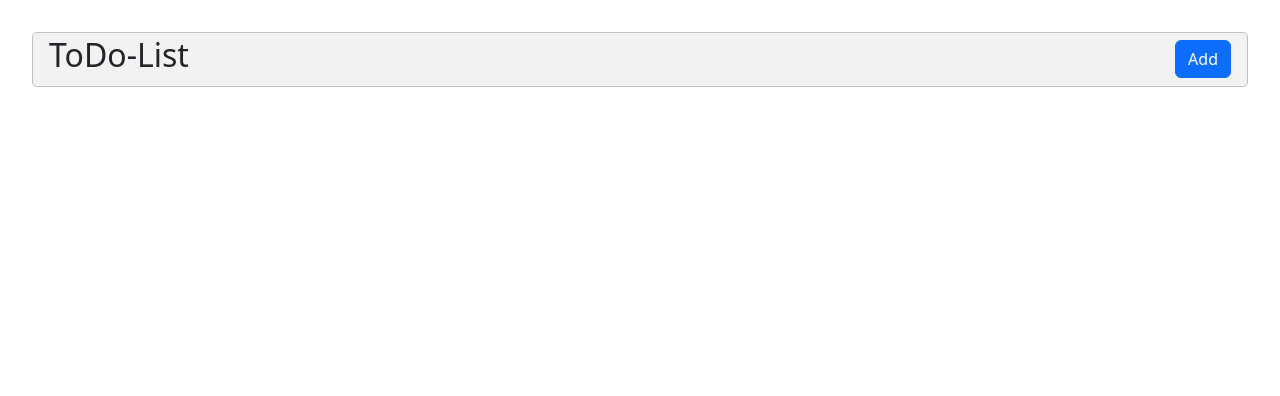
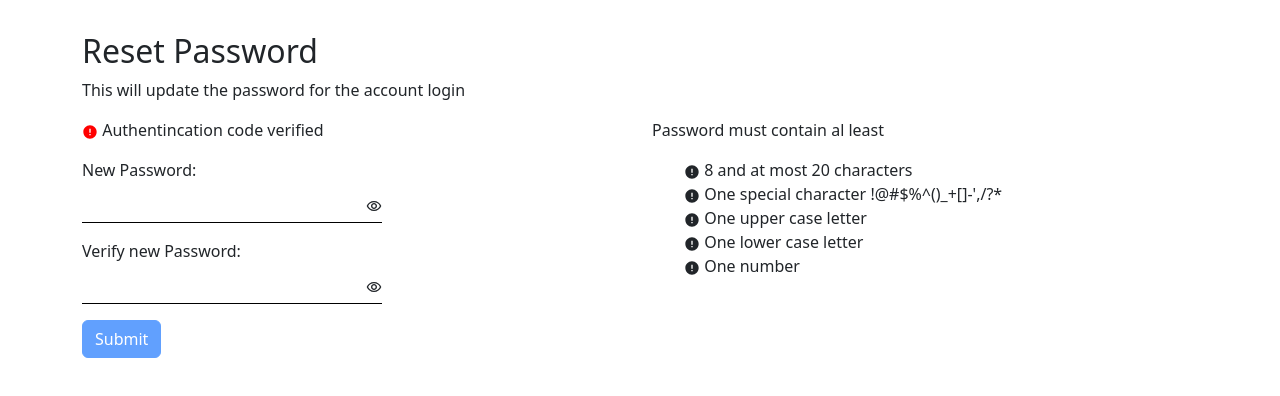
Before and after one commit to jprigotti/ToDoList_demo, a React (Vite) app: page / in a window 1280 px wide. Shown: the top 396 px of the page. Built offline with nearby package versions, Linux system fonts and the light colour scheme.

Commit message:
pulido con GPT

```diff
--- a/src/App.jsx
+++ b/src/App.jsx
@@ -3,18 +3,19 @@ import './App.css'
 import { LoginForm, NewTicket, ResetPassVMware } from './components/Forms'
 import Card from './components/Card'
 import Header from './components/Header'
-import CreateItemForm from './components/CreateItemForm'
+import ToDoCards from './components/ToDoCards'
 
 function App() {
-  const [createItemFormVisibility, setCreateItemFormVisibility] = useState(false);
+
+  const toDoList = []
 
   return (
     <div>
       {/* <LoginForm /> */}
-      <Header />
-      {createItemFormVisibility && <CreateItemForm />  }
+      {/* <Header /> */}
+      {/* <ToDoCards toDoList={toDoList}/> */}
       {/* <NewTicket /> */}
-      {/* <ResetPassVMware /> */}
+      <ResetPassVMware />
     </div>
 
   )
--- a/src/components/Forms.jsx
+++ b/src/components/Forms.jsx
@@ -2,6 +2,7 @@ import React, { useState, useRef, useEffect, useDeferredValue } from 'react'
 import '../components/Forms.css'
 import 'bootstrap/dist/css/bootstrap.min.css';
 import { MdCheck, MdError, MdOutlineRemoveRedEye, MdRemoveRedEye } from 'react-icons/md';
+import { FaAndroid } from 'react-icons/fa';
 
 const ControlledForm = () => {
 
@@ -286,34 +287,45 @@ export const ResetPassVMware = () => {
     }, []);
 
     useEffect(() => {
-        passwordInput.length > 7 && passwordInput.length < 20 ?
-            setValidation((prevValidation) => ({ ...prevValidation, length: true })) :
-            setValidation((prevValidation) => ({ ...prevValidation, length: false }));
+        // passwordInput.length > 7 && passwordInput.length < 20 ?
+        // setValidation({...validation, ['length']: true}) :
+        // setValidation({...validation, ['length']: false});
 
-        specialCharacters.find((character) => passwordInput.includes(character)) ?
-            setValidation(prevValidation => ({ ...prevValidation, specialChar: true })) :
-            setValidation(prevValidation => ({ ...prevValidation, specialChar: false }));
+        // specialCharacters.find((character) => passwordInput.includes(character)) ?
+        //     setValidation({...validation, specialChar: true}) :
+        //     setValidation({...validation, specialChar: false});
 
-        /[A-Z]/.test(passwordInput) ?
-            setValidation(prevValidation => ({ ...prevValidation, upperChar: true })) :
-            setValidation(prevValidation => ({ ...prevValidation, upperChar: false }));
+        // /[A-Z]/.test(passwordInput) ?
+        //     setValidation({...validation, upperChar: true}) :
+        //     setValidation({...validation, upperChar: false});
 
 
-        // passwordInput.split("").find((character) => character === character.toLocaleLowerCase() && isNaN(character)) ?
-        /[a-z]/.test(passwordInput) ?
-            setValidation(prevValidation => ({ ...prevValidation, lowerChar: true })) :
-            setValidation(prevValidation => ({ ...prevValidation, lowerChar: false }));
+        // // passwordInput.split("").find((character) => character === character.toLocaleLowerCase() && isNaN(character)) ?
+        // /[a-z]/.test(passwordInput) ?
+        //     setValidation({...validation, lowerChar: true}) :
+        //     setValidation({...validation, lowerChar: false});
 
-        passwordInput.split("").find((character) => !isNaN(character)) ?
-            setValidation((prevValidation) => ({ ...prevValidation, numberChar: true })) :
-            setValidation((prevValidation) => ({ ...prevValidation, numberChar: false }));
+        // passwordInput.split("").find((character) => !isNaN(character)) ?
+        //     setValidation({...validation, numberChar: true}) :
+        //     setValidation({...validation, numberChar: false});
+
+        setValidation(validation => ({
+            ...validation,
+            length: passwordInput.length > 7 && passwordInput.length < 20,
+            specialChar: specialCharacters.some((character) => passwordInput.includes(character)),
+            upperChar: /[A-Z]/.test(passwordInput),
+            lowerChar: /[a-z]/.test(passwordInput),
+            numberChar: passwordInput.split("").some((character) => !isNaN(character))
+          }));
 
     }, [passwordInput, verifyPasswordInput]);
 
 
     useEffect(() => {
-        const checkPasswordMatchResult = checkPasswordMatch(validation);
-        setPasswordMatch(checkPasswordMatchResult);
+        console.log(validation);
+        // const checkPasswordMatchResult = checkPasswordMatch(validation);
+        // setPasswordMatch(checkPasswordMatchResult);
+        setPasswordMatch(checkPasswordMatch);
     }, [validation]);
 
     const checkPasswordMatch = (validationState) => {
@@ -321,10 +333,10 @@ export const ResetPassVMware = () => {
         if (passwordInput != "" &&
             passwordInput === verifyPasswordInput &&
             Object.values(validationState).every(val => val === true)) {
-            submitButtonRef.current.disabled = false;
+            // submitButtonRef.current.disabled = false;
             return true;
         } else {
-            submitButtonRef.current.disabled = true;
+            // submitButtonRef.current.disabled = true;
             return false;
         }
 
@@ -332,7 +344,11 @@ export const ResetPassVMware = () => {
 
     const showPassword = (e) => {
         (inputPasswordRef.current.type == 'text') ? inputPasswordRef.current.type = 'password' : inputPasswordRef.current.type = 'text';
-
+        // if (inputPasswordRef.current.type == 'text') {
+        //     inputPasswordRef.current.type = 'password'
+        // } else{
+        //     inputPasswordRef.current.type = 'text';
+        // }
     }
 
     const showVerifyPassword = (e) => {
@@ -345,8 +361,6 @@ export const ResetPassVMware = () => {
         console.log(`Password is ${passwordInput}`);
         setPasswordInput("");
         setVerifyPasswordInput("");
-
-
     }
 
     return (
@@ -358,10 +372,10 @@ export const ResetPassVMware = () => {
 
             <div className='row'>
 
-                <div className='col-6'>
+                <div className='col-12 col-sm-6'>
                     <form ref={formRef} onSubmit={handleSubmit}>
                         <div className='d-flex flex-column align-items-start mb-3'>
-                            <p className='-e'>{passwordsMatch ? <MdCheck /> : <MdError />} Authentincation code verified</p>
+                            <p className='-e'>{passwordsMatch ? <MdCheck style={{color:"green"}} /> : <MdError style={{color:"red"}}/>} Authentincation code verified</p>
                             <p>New Password:</p>
                             <div className="input-inner-container">
                                 <input
@@ -389,7 +403,7 @@ export const ResetPassVMware = () => {
                             </div>
                         </div>
                         <div className='d-flex justify-content-start my-3'>
-                            <input ref={submitButtonRef} type="submit" value="Submit" className='btn btn-primary'></input>
+                            <input ref={submitButtonRef} type="submit" value="Submit" className='btn btn-primary' disabled={!passwordsMatch}></input>
                         </div>
 
                     </form>
@@ -397,7 +411,7 @@ export const ResetPassVMware = () => {
 
 
 
-                <div className='col-6'>
+                <div className='col-12 col-sm-6'>
                     <p>Password must contain al least</p>
 
                     <ul className='d-flex flex-column align-items-start'>
--- a/src/components/Header.jsx
+++ b/src/components/Header.jsx
@@ -1,17 +1,31 @@
-import React from 'react'
+import React, { useState, useRef } from 'react'
 import 'bootstrap/dist/css/bootstrap.css';
 import './Header.css'
+import CreateItemForm from './CreateItemForm';
 
 const Header = () => {
+
+    const [createItemFormVisibility, setCreateItemFormVisibility] = useState(false);
+    const btnAddRef = useRef(null);
+
+    const toggleCreateItemForm = () => {
+        setCreateItemFormVisibility(!createItemFormVisibility);
+        btnAddRef.current.textContent === "Close" ? btnAddRef.current.textContent = "Add" : btnAddRef.current.textContent = "Close";
+
+    }
+
     return (
-        <div className='header-container d-flex justify-content-between mb-3'>
-            <div>
-                <h2>ToDo-List</h2>
-            </div>
-            <div className='align-self-center'>
-                <button className='btn btn-primary'>Add</button>
+        <div>
+            <div className='header-container d-flex justify-content-between mb-3'>
+                <div>
+                    <h2>ToDo-List</h2>
+                </div>
+                <div className='align-self-center'>
+                    <button ref={btnAddRef} className='btn btn-primary' onClick={toggleCreateItemForm}>Add</button>
+                </div>
             </div>
 
+            {createItemFormVisibility && <CreateItemForm />}
         </div>
     )
 }
--- /dev/null
+++ b/src/components/ToDoCard.jsx
@@ -0,0 +1,11 @@
+import React from 'react'
+
+const ToDoCard = () => {
+  return (
+    <div>
+      <h3>ToDo Task</h3>
+    </div>
+  )
+}
+
+export default ToDoCard
--- /dev/null
+++ b/src/components/ToDoCards.jsx
@@ -0,0 +1,14 @@
+import React from 'react'
+import ToDoCard from './ToDoCard'
+
+const ToDoCards = ({ toDoList }) => {
+    return (
+        <>
+        {toDoList.map((toDo) => {
+            <ToDoCard key={toDoList.id} />
+        })}
+        </>
+    )
+}
+
+export default ToDoCards
```
